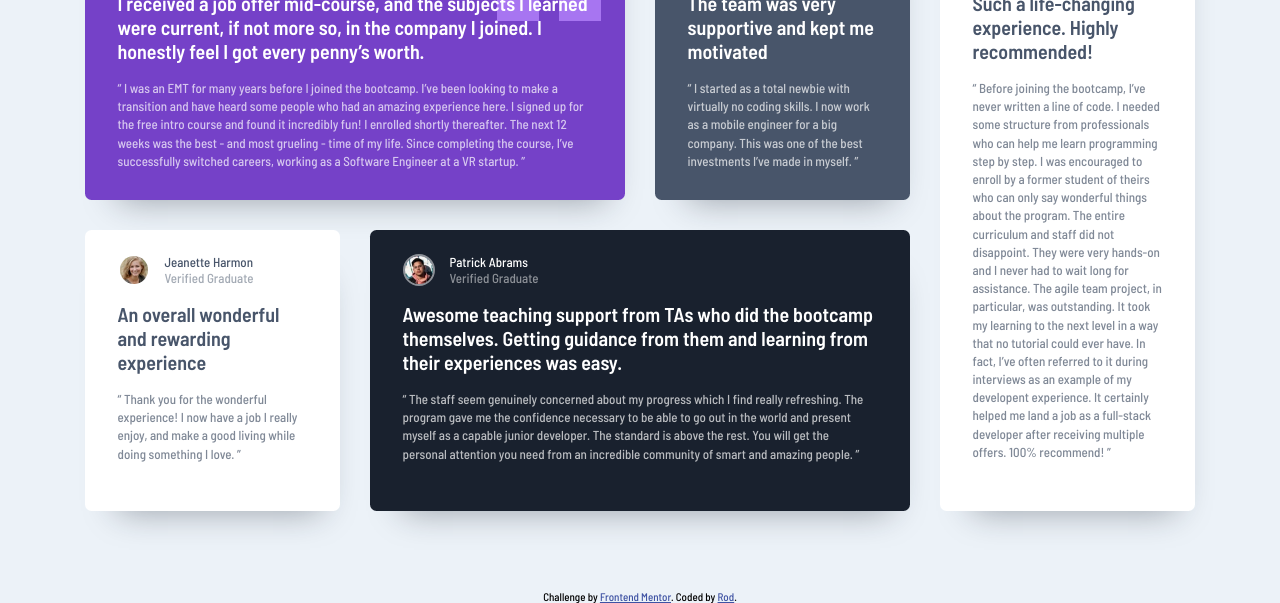
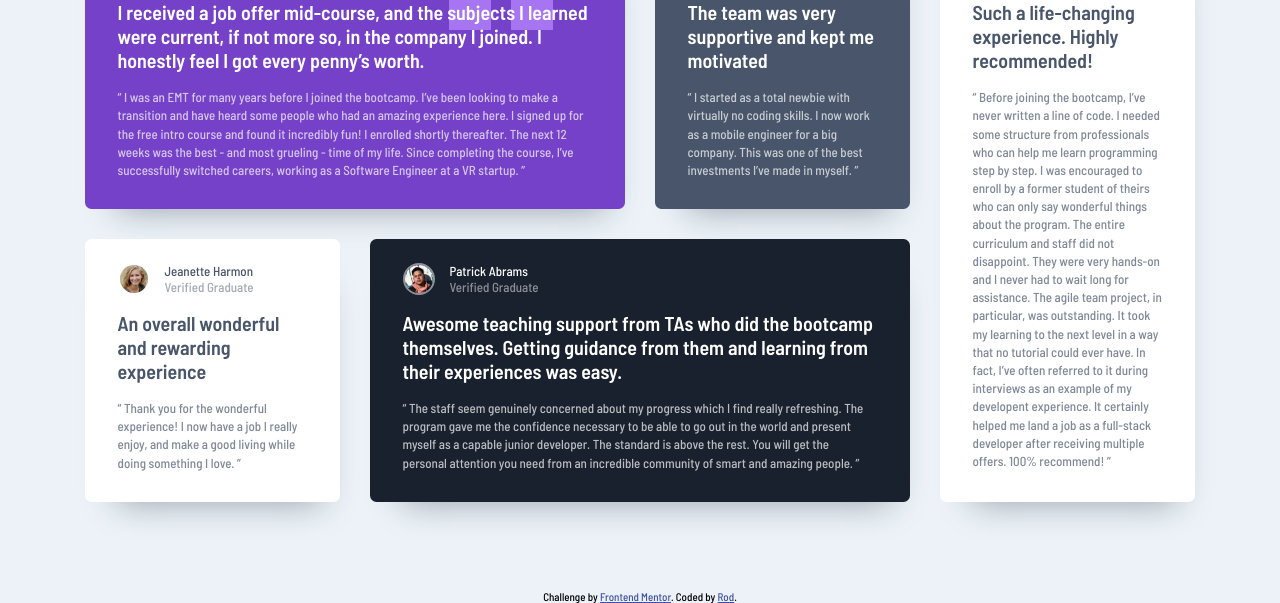
Before and after one commit to bague-rodnel/testimonials-grid-section, a plain HTML site: page index.html in a window 1280 px wide. Shown: the part 197-800 px from the top of the page. Drawn offline with Linux system fonts and the light colour scheme.

Commit message:
restyles

```diff
--- a/sass/styles.scss
+++ b/sass/styles.scss
@@ -1,3 +1,12 @@
+@use "sass:math";
+
+@function fluid($min, $max, $minvw: 375px, $maxvw: 1440px) {
+  @return calc(
+    #{$min} + (#{math.div($max - $min, 1px)}) * ((100vw - #{$minvw}) /
+          (#{math.div($maxvw - $minvw, 1px)}))
+  );
+}
+
 $color-violet: hsl(263, 55%, 52%);
 $color-blue-grayish: hsl(217, 19%, 35%);
 $color-blue-blackish: hsl(219, 29%, 14%);
@@ -65,10 +74,11 @@ body {
       font-weight: 500;
       line-height: 1.4;
     }
+  }
 
-    &.main-rect,
-    &.dark-rect,
-    &.dark-square {
+  .main-rect,
+  .dark-rect,
+  .dark-square {
     .name {
       color: $color-white;
     }
@@ -86,8 +96,8 @@ body {
     }
   }
 
-    &.light-rect,
-    &.light-square {
+  .light-rect,
+  .light-square {
     background-color: $color-white;
 
     .name {
@@ -107,25 +117,24 @@ body {
     }
   }
 
-    &.main-rect {
+  .main-rect {
     background-color: $color-violet;
     background-image: url(../images/bg-pattern-quotation.svg);
     background-size: 104px 102px;
     background-repeat: no-repeat;
-      background-position: right 24px top 0;
+    background-position: right fluid(24px, 80px) top 0;
 
     .detailed {
       margin-right: 14px;
     }
   }
 
-    &.dark-square {
+  .dark-square {
     background-color: $color-blue-grayish;
   }
 
-    &.dark-rect {
+  .dark-rect {
     background-color: $color-blue-blackish;
-    }
   }
 }
 
@@ -143,7 +152,7 @@ body {
       display: grid;
       gap: 25px;
       grid-template-columns: repeat(3, 1fr);
-      grid-template-rows: repeat(3, 1fr);
+      grid-template-rows: repeat(3, fit-content);
       grid-template-areas:
         "main-rect main-rect light-rect"
         "light-square dark-square light-rect"
@@ -193,7 +202,7 @@ body {
       display: grid;
       gap: 30px;
       grid-template-columns: repeat(4, 1fr);
-      grid-template-rows: repeat(2, 1fr);
+      grid-template-rows: repeat(2, fit-content);
       grid-template-areas:
         "main-rect main-rect dark-square light-rect"
         "light-square dark-rect dark-rect light-rect";
```
Also changed, not shown: css/styles.min.css. Lines whose indentation alone changed are shown as unchanged.
